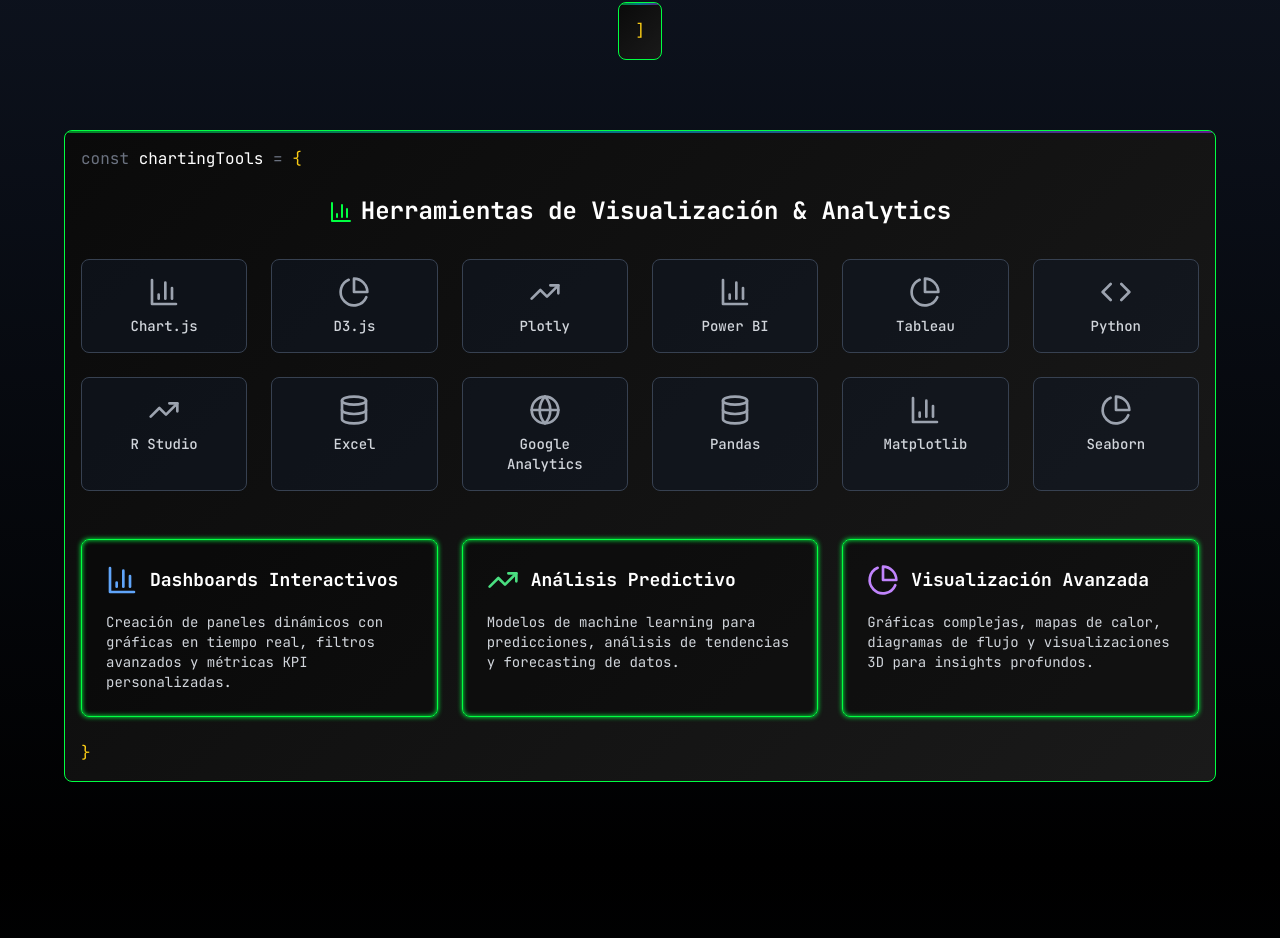
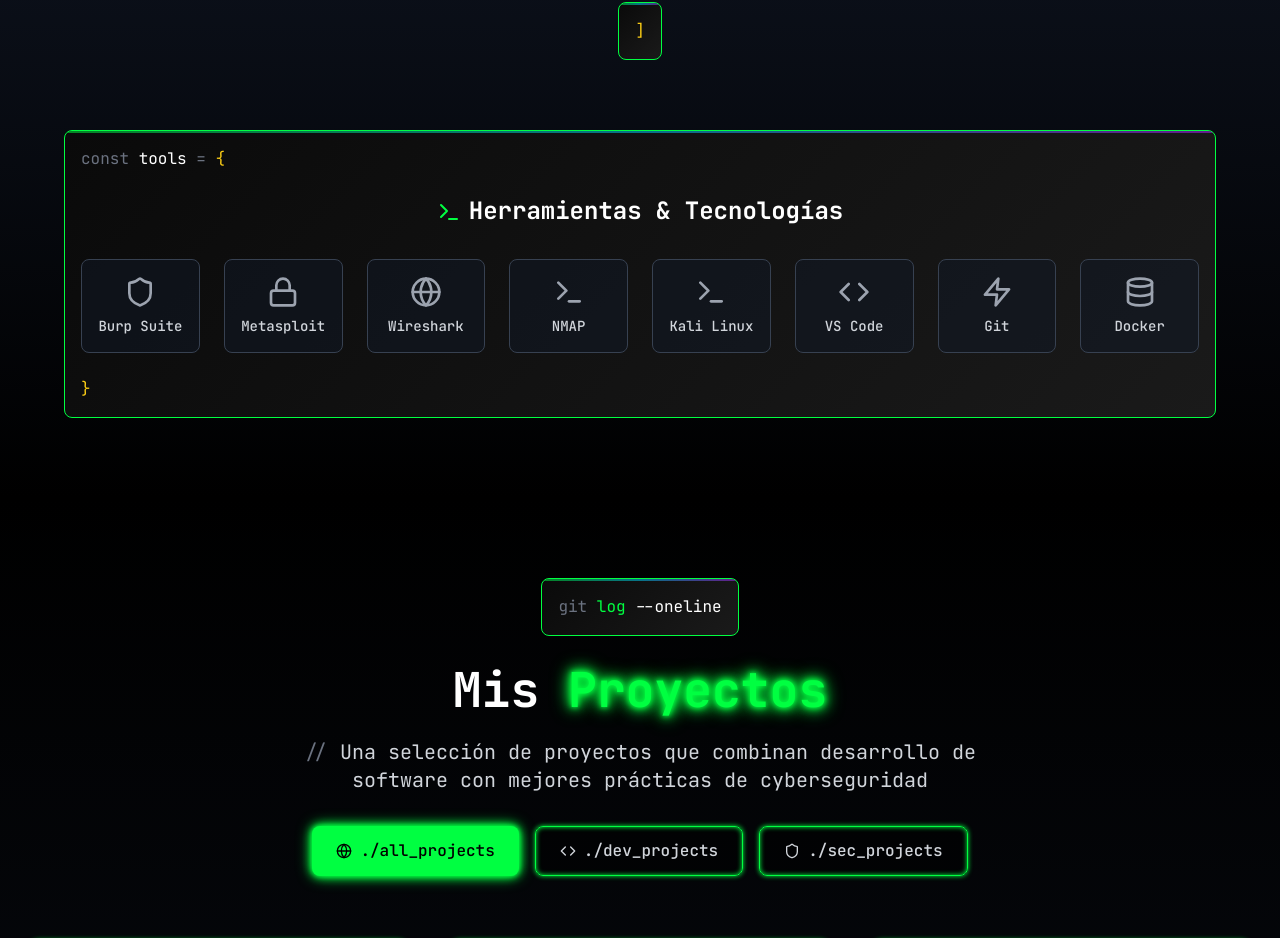
Before and after one commit to ZelmarMohozzo/Portafolio, a React (Vite) app: page / in a window 1280 px wide. Shown: the part 4032-4970 px from the top of the page. Built offline with nearby package versions, Linux system fonts and the light colour scheme; grey boxes are pictures that could not be loaded.

Commit message:
Updated Skills.tsx

```diff
--- a/src/components/Skills.tsx
+++ b/src/components/Skills.tsx
@@ -1,20 +1,16 @@
 import React from 'react';
-import { BarChart3, PieChart, TrendingUp, Database, Code, Globe, Zap, Terminal } from 'lucide-react';
+import { Code, Shield, Database, Terminal, Lock, Zap, Globe } from 'lucide-react';
 
 const Skills = () => {
   const tools = [
-    { name: 'Chart.js', icon: BarChart3, color: 'hover:text-blue-400' },
-    { name: 'D3.js', icon: PieChart, color: 'hover:text-green-400' },
-    { name: 'Plotly', icon: TrendingUp, color: 'hover:text-purple-400' },
-    { name: 'Power BI', icon: BarChart3, color: 'hover:text-yellow-400' },
-    { name: 'Tableau', icon: PieChart, color: 'hover:text-orange-400' },
-    { name: 'Python', icon: Code, color: 'hover:text-matrix-500' },
-    { name: 'R Studio', icon: TrendingUp, color: 'hover:text-cyan-400' },
-    { name: 'Excel', icon: Database, color: 'hover:text-green-500' },
-    { name: 'Google Analytics', icon: Globe, color: 'hover:text-red-400' },
-    { name: 'Pandas', icon: Database, color: 'hover:text-blue-500' },
-    { name: 'Matplotlib', icon: BarChart3, color: 'hover:text-pink-400' },
-    { name: 'Seaborn', icon: PieChart, color: 'hover:text-indigo-400' },
+    { name: 'Burp Suite', icon: Shield, color: 'hover:text-red-400' },
+    { name: 'Metasploit', icon: Lock, color: 'hover:text-orange-400' },
+    { name: 'Wireshark', icon: Globe, color: 'hover:text-blue-400' },
+    { name: 'NMAP', icon: Terminal, color: 'hover:text-matrix-500' },
+    { name: 'Kali Linux', icon: Terminal, color: 'hover:text-green-400' },
+    { name: 'VS Code', icon: Code, color: 'hover:text-cyan-400' },
+    { name: 'Git', icon: Zap, color: 'hover:text-yellow-400' },
+    { name: 'Docker', icon: Database, color: 'hover:text-purple-400' },
   ];
 
   return (
@@ -24,15 +20,15 @@ const Skills = () => {
           <div className="text-center mb-16">
             <div className="code-block inline-block mb-6">
               <span className="text-gray-500 font-mono">const</span>{' '}
-              <span className="text-matrix-500 font-mono">dataAnalytics</span>{' '}
+              <span className="text-matrix-500 font-mono">skills</span>{' '}
               <span className="text-white font-mono">=</span>{' '}
               <span className="text-yellow-400 font-mono">[</span>
             </div>
             <h2 className="text-4xl md:text-5xl font-bold text-white mb-6 font-mono">
-              Análisis de <span className="text-matrix-500 neon-glow">Datos</span>
+              Mis <span className="text-matrix-500 neon-glow">Habilidades</span>
             </h2>
             <p className="text-xl text-gray-300 max-w-3xl mx-auto font-mono">
-              <span className="text-gray-500">//</span> Especialista en creación de paneles de análisis con gráficas interactivas y visualizaciones de datos
+              <span className="text-gray-500">//</span> Una combinación única de desarrollo de software y expertise en cyberseguridad
             </p>
             <div className="code-block inline-block mt-6">
               <span className="text-yellow-400 font-mono">]</span>
@@ -42,16 +38,16 @@ const Skills = () => {
           <div className="code-block">
             <div className="mb-6">
               <div className="font-mono text-matrix-500">
-                <span className="text-gray-500">const</span> <span className="text-white">chartingTools</span> <span className="text-gray-500">=</span> <span className="text-yellow-400">{`{`}</span>
+                <span className="text-gray-500">const</span> <span className="text-white">tools</span> <span className="text-gray-500">=</span> <span className="text-yellow-400">{`{`}</span>
               </div>
             </div>
 
             <h3 className="text-2xl font-bold text-white mb-8 text-center font-mono">
-              <BarChart3 className="w-6 h-6 inline mr-2 text-matrix-500" />
-              Herramientas de Visualización & Analytics
+              <Terminal className="w-6 h-6 inline mr-2 text-matrix-500" />
+              Herramientas & Tecnologías
             </h3>
 
-            <div className="grid grid-cols-2 md:grid-cols-4 lg:grid-cols-6 gap-6 mb-6">
+            <div className="grid grid-cols-2 md:grid-cols-4 lg:grid-cols-8 gap-6 mb-6">
               {tools.map((tool, index) => (
                 <div
                   key={index}
@@ -63,40 +59,7 @@ const Skills = () => {
               ))}
             </div>
 
-            {/* Data Analytics Specialties */}
-            <div className="mt-12 grid md:grid-cols-3 gap-6">
-              <div className="neon-border bg-black/30 p-6 rounded-lg hover:shadow-neon-green transition-all duration-300">
-                <div className="flex items-center mb-4">
-                  <BarChart3 className="w-8 h-8 text-blue-400 mr-3" />
-                  <h4 className="text-lg font-bold text-white font-mono">Dashboards Interactivos</h4>
-                </div>
-                <p className="text-gray-300 text-sm font-mono">
-                  Creación de paneles dinámicos con gráficas en tiempo real, filtros avanzados y métricas KPI personalizadas.
-                </p>
-              </div>
-
-              <div className="neon-border bg-black/30 p-6 rounded-lg hover:shadow-neon-blue transition-all duration-300">
-                <div className="flex items-center mb-4">
-                  <TrendingUp className="w-8 h-8 text-green-400 mr-3" />
-                  <h4 className="text-lg font-bold text-white font-mono">Análisis Predictivo</h4>
-                </div>
-                <p className="text-gray-300 text-sm font-mono">
-                  Modelos de machine learning para predicciones, análisis de tendencias y forecasting de datos.
-                </p>
-              </div>
-
-              <div className="neon-border bg-black/30 p-6 rounded-lg hover:shadow-neon-purple transition-all duration-300">
-                <div className="flex items-center mb-4">
-                  <PieChart className="w-8 h-8 text-purple-400 mr-3" />
-                  <h4 className="text-lg font-bold text-white font-mono">Visualización Avanzada</h4>
-                </div>
-                <p className="text-gray-300 text-sm font-mono">
-                  Gráficas complejas, mapas de calor, diagramas de flujo y visualizaciones 3D para insights profundos.
-                </p>
-              </div>
-            </div>
-
-            <div className="mt-6 font-mono text-matrix-500">
+            <div className="font-mono text-matrix-500">
               <span className="text-yellow-400">{`}`}</span>
             </div>
           </div>
```
